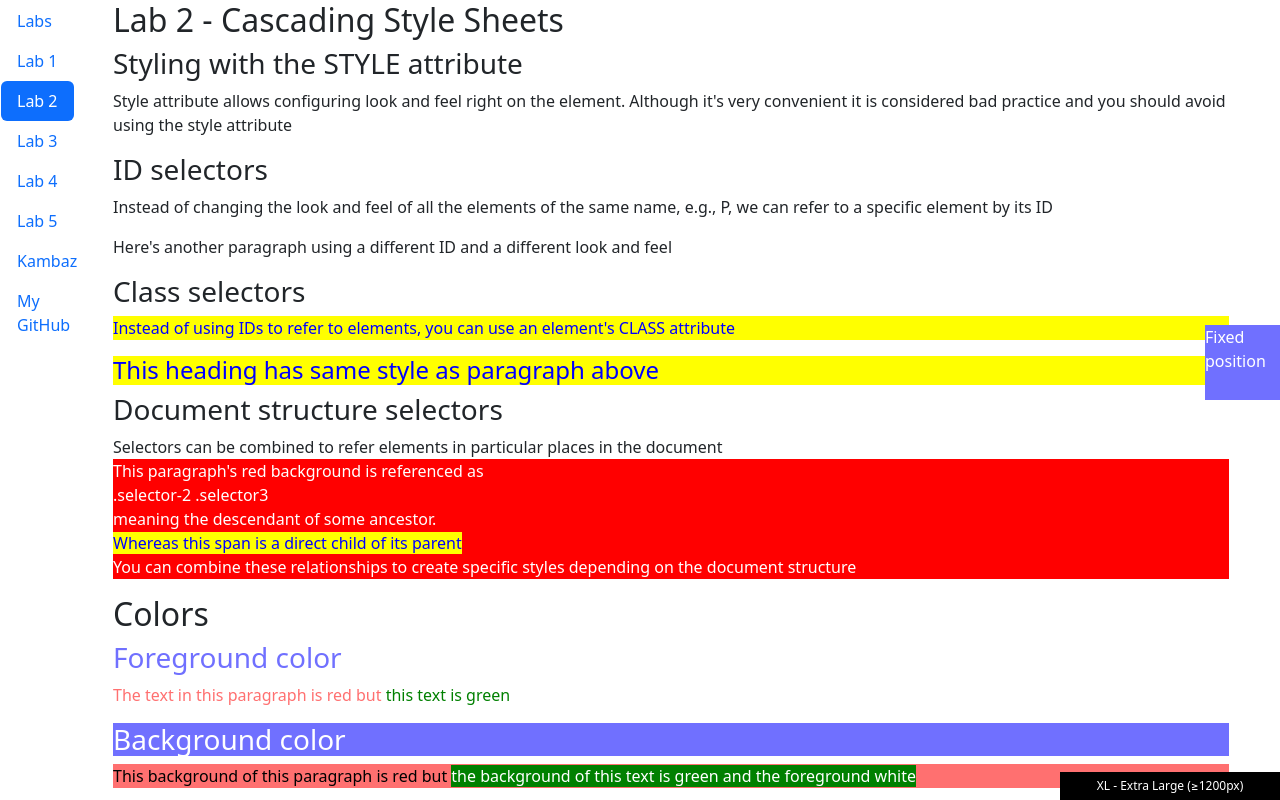
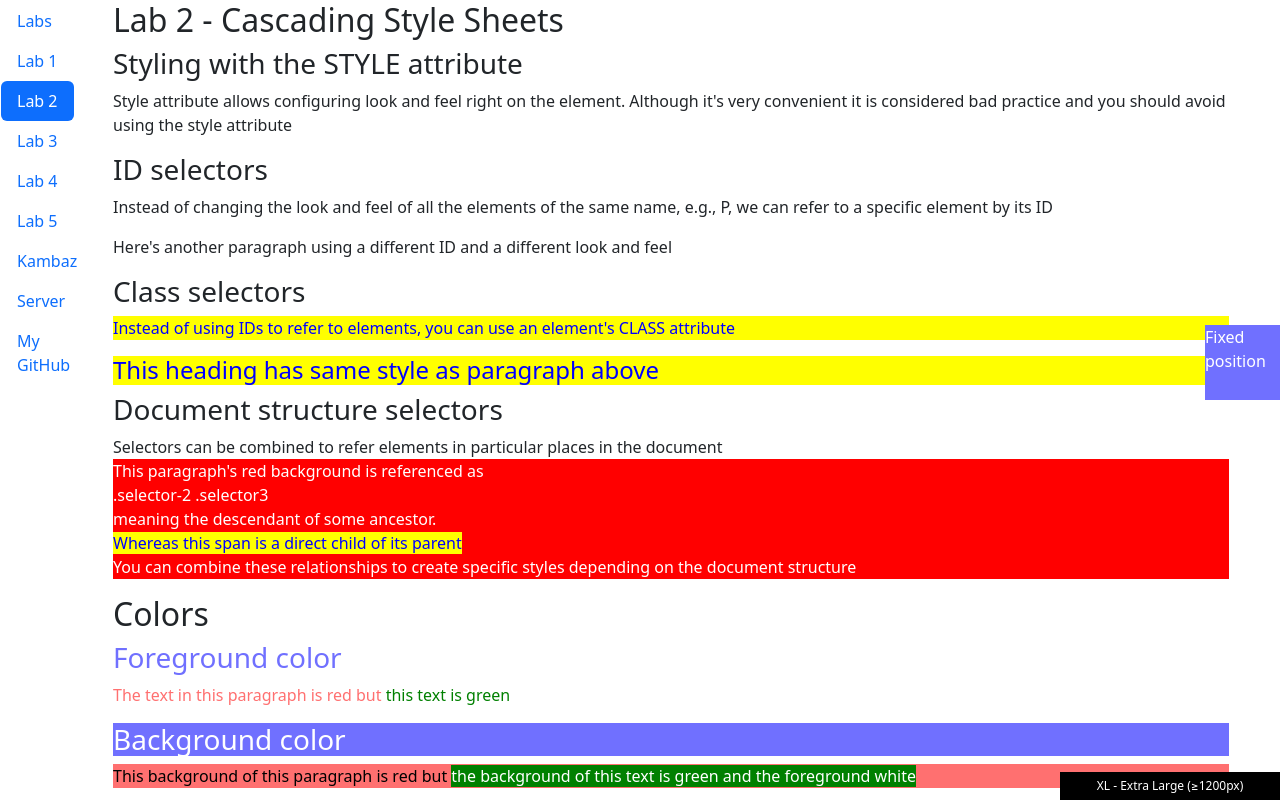
Before and after one commit to meisbobzheng/kambaz-next-js, a Next.js app: page /Labs/Lab2 in a window 1280 px wide. Shown: the top 800 px of the page. Built offline with nearby package versions, Linux system fonts and the light colour scheme.

Commit message:
finally finished fr;

```diff
--- a/app/Labs/TOC.tsx
+++ b/app/Labs/TOC.tsx
@@ -69,6 +69,14 @@ export default function TOC() {
       </NavItem>{" "}
       <NavItem>
         <NavLink
+          id="wd-server"
+          href="https://kambaz-node-server-app-bz.onrender.com"
+        >
+          Server
+        </NavLink>
+      </NavItem>
+      <NavItem>
+        <NavLink
           id="wd-github"
           href="https://github.com/meisbobzheng/kambaz-next-js"
         >
```
